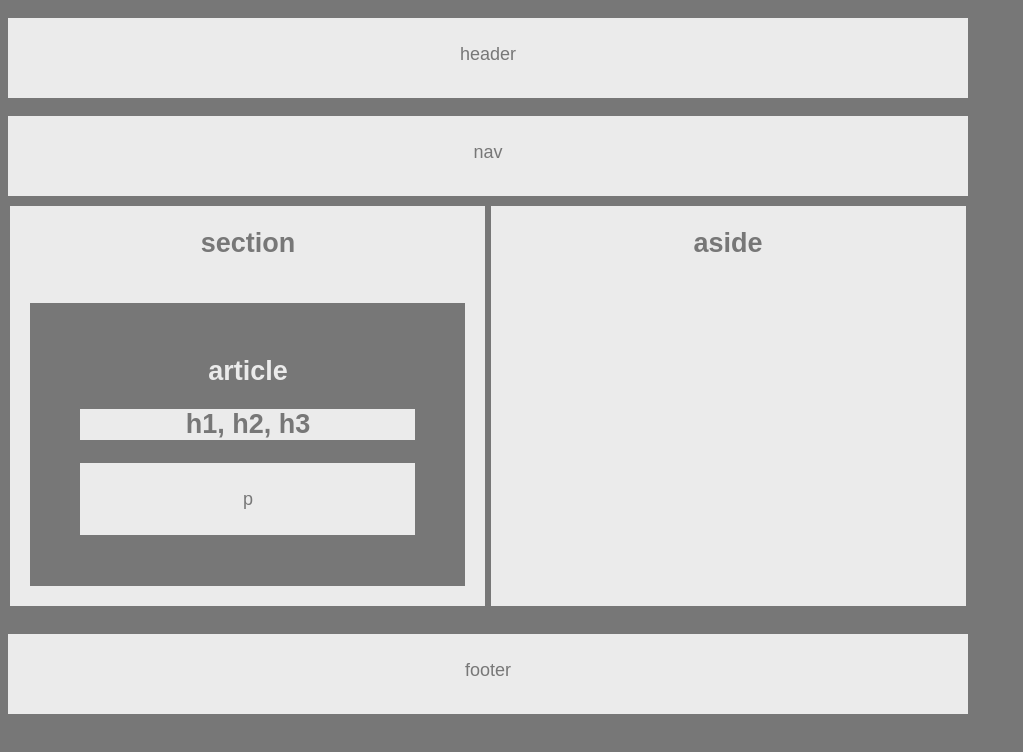
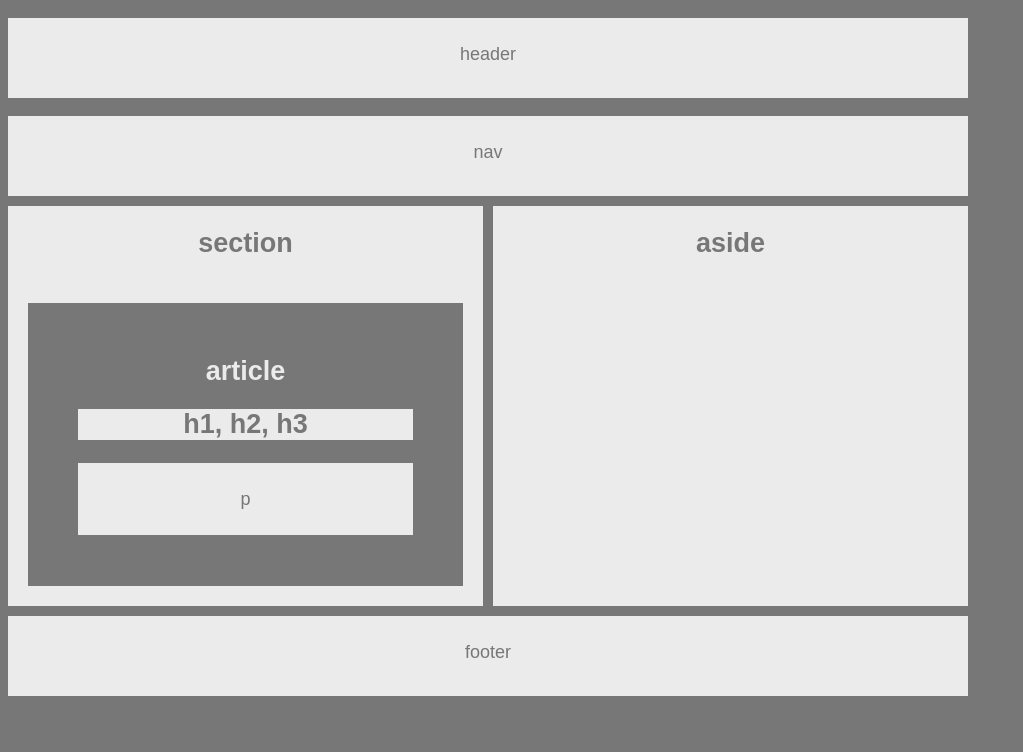
Before and after one commit to kkasperek/HW-Wireframe, a plain HTML site: page index.html in a window 1280 px wide. Shown: the whole page, without its empty margins (0-1023 px from the left). Drawn offline with Linux system fonts and the light colour scheme.

Commit message:
changes to section

```diff
--- a/style.css
+++ b/style.css
@@ -19,7 +19,7 @@ header, nav, footer {
     background: #ebebeb;
     height: 80px;
     margin-bottom: 10px;
-    vertical-align: middle;
+    clear: both;
 }
 /* Section and Aside Boxes */
 #sectionLeft, #asideRight {
@@ -29,6 +29,12 @@ header, nav, footer {
     width: 475px;
     height: 400px;
     background: #ebebeb;
+}
+#sectionLeft {
+    float: left;
+}
+#asideRight {
+    float: right;
 }
 
 /* Article Inside Section Box */
```
